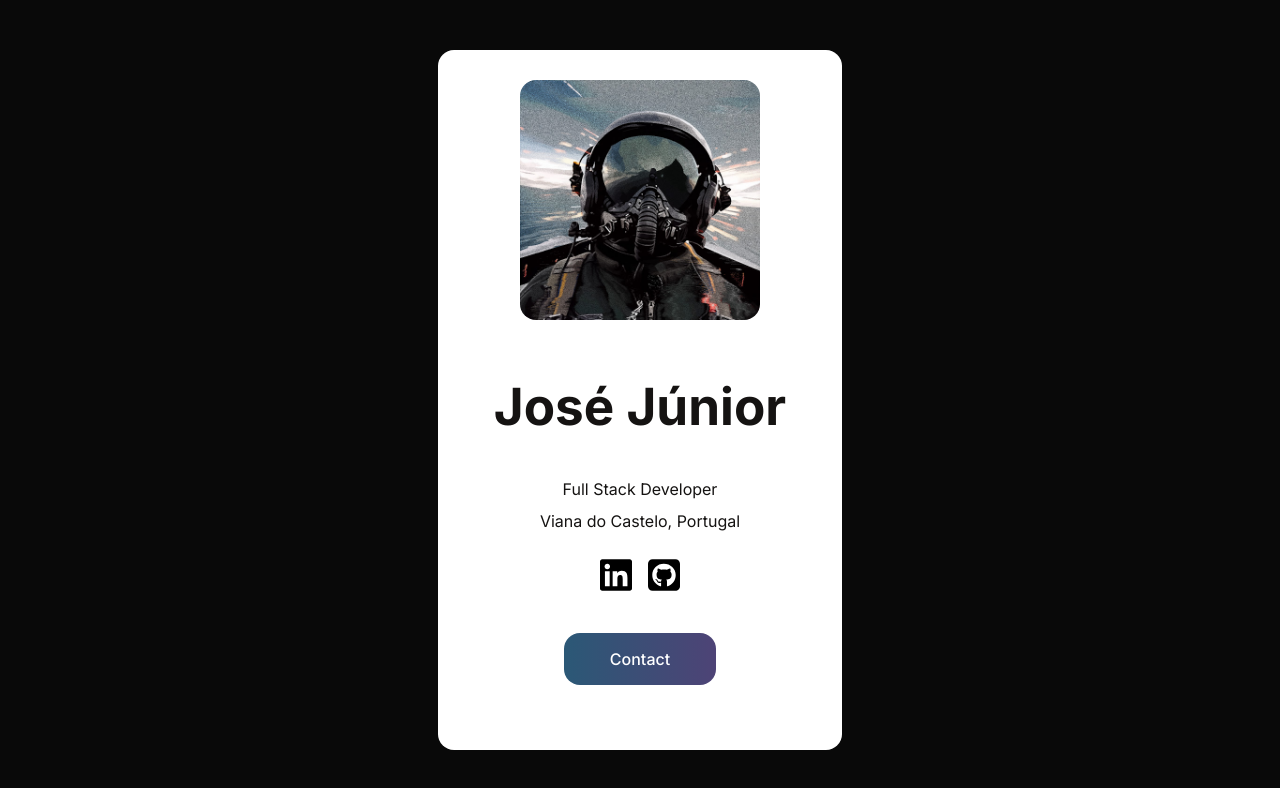
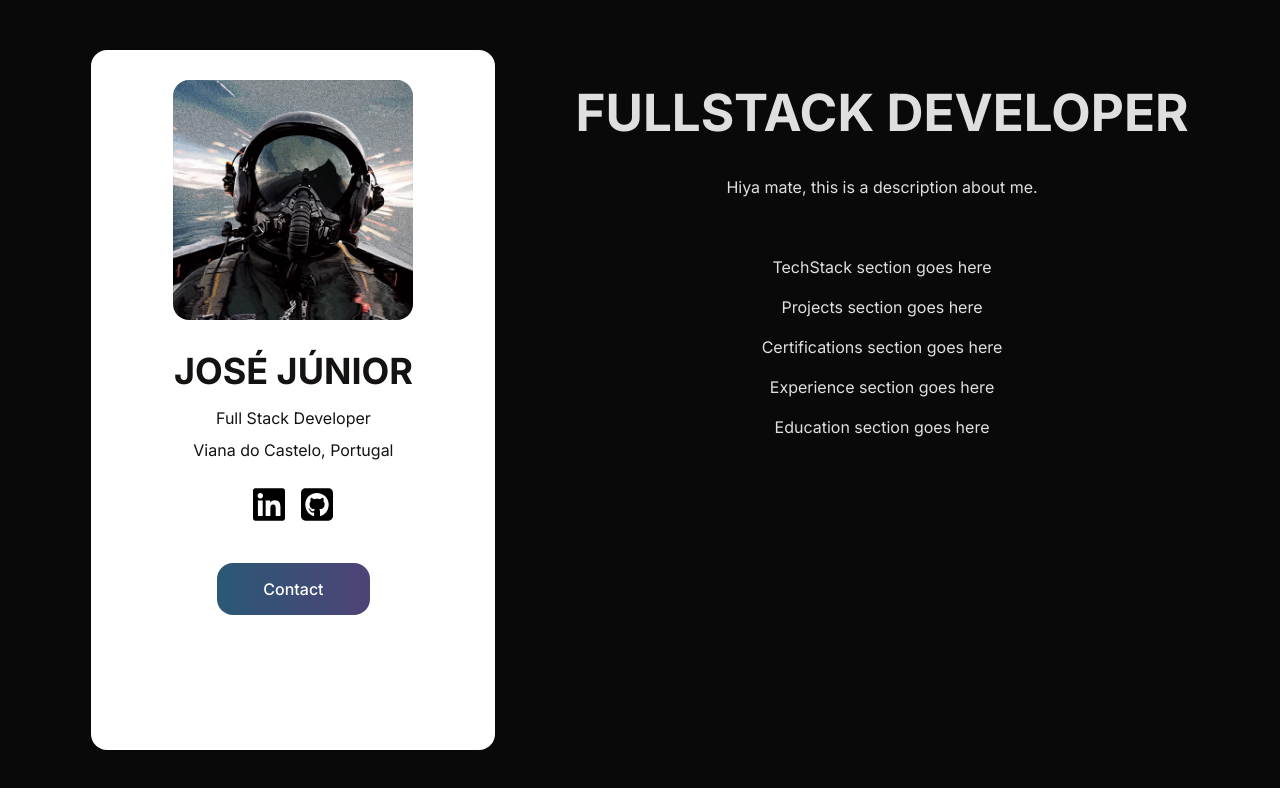
Before and after one commit to jcf-junior/jcf-junior.github.io, a React (Vite) app: page / in a window 1280 px wide. Shown: the top 788 px of the page. Built offline with nearby package versions, Linux system fonts and the light colour scheme.

Commit message:
Initial scaffolding of project

```diff
--- a/src/App.jsx
+++ b/src/App.jsx
@@ -2,15 +2,19 @@ import { useState } from 'react'
 import reactLogo from './assets/react.svg'
 import viteLogo from '/vite.svg'
 import './App.css'
-import ProfileCard from './components/ProfileCard/ProfileCard'
+import ProfileCard from './components/ProfileCard/ProfileCard.jsx'
+import Home from './components/Home/Home.jsx'
 
 
 function App() {
 
   return (
     <>
-      {/* <h1>Yo!</h1> */}
-      <ProfileCard />
+      <div className='app-container'>
+        <ProfileCard />
+        <Home/>
+      </div>
+
     </>
   )
 }
--- /dev/null
+++ b/src/components/Home/About/AboutMe.jsx
@@ -0,0 +1,10 @@
+export default function AboutMe() {
+
+    return (
+
+        <>
+            <h1>FULLSTACK DEVELOPER</h1>
+            <p>Hiya mate, this is a description about me.</p>
+        </>
+    )
+}
--- /dev/null
+++ b/src/components/Home/Certifications/Certifications.jsx
@@ -0,0 +1,7 @@
+export default function Certifications() {
+    return (
+        <>
+            <p>Certifications section goes here</p>
+        </>
+    )
+}
--- /dev/null
+++ b/src/components/Home/Education/Education.jsx
@@ -0,0 +1,8 @@
+export default function Education() {
+
+    return (
+        <>
+            <p>Education section goes here</p>
+        </>
+    )
+}
--- /dev/null
+++ b/src/components/Home/Experience/Experience.jsx
@@ -0,0 +1,8 @@
+export default function Experience() {
+
+    return (
+        <>
+            <p>Experience section goes here</p>
+        </>
+    )
+}
--- /dev/null
+++ b/src/components/Home/Home.jsx
@@ -0,0 +1,28 @@
+import AboutMe from "./About/AboutMe"
+import Projects from "./Projects/Projects"
+import Education from "./Education/Education"
+import Experience from "./Experience/Experience"
+import TechStack from "./TechStack/TechStack"
+import Certifications from "./Certifications/Certifications"
+
+export default function Home() {
+
+    return (
+    <>
+        <main>
+            <div className="home-container">
+                <AboutMe />
+                <br/>
+                <TechStack />
+                <Projects />
+                <Certifications />
+                <Experience />
+                <Education />
+            </div>
+
+        </main>
+
+
+    </>
+    )
+}
--- /dev/null
+++ b/src/components/Home/Projects/Projects.jsx
@@ -0,0 +1,11 @@
+
+
+export default function Projects() {
+
+
+    return (
+        <>
+            <p>Projects section goes here</p>
+        </>
+    )
+}
--- /dev/null
+++ b/src/components/Home/TechStack/TechStack.jsx
@@ -0,0 +1,8 @@
+export default function TechStack() {
+
+    return (
+        <>
+            <p>TechStack section goes here</p>
+        </>
+    )
+}
--- a/src/components/ProfileCard/ProfileCard.jsx
+++ b/src/components/ProfileCard/ProfileCard.jsx
@@ -12,7 +12,7 @@ export default function ProfileCard() {
             <div className="profile-card-container">
                 <img src="./src/assets/profileDemo.jpg" alt=""/>
                 <div className="profile-card-text">
-                    <h1>José Júnior</h1>
+                    <p className="name">José Júnior</p>
                     <p>Full Stack Developer</p>
                     <p>Viana do Castelo, Portugal</p>
                 </div>
```
